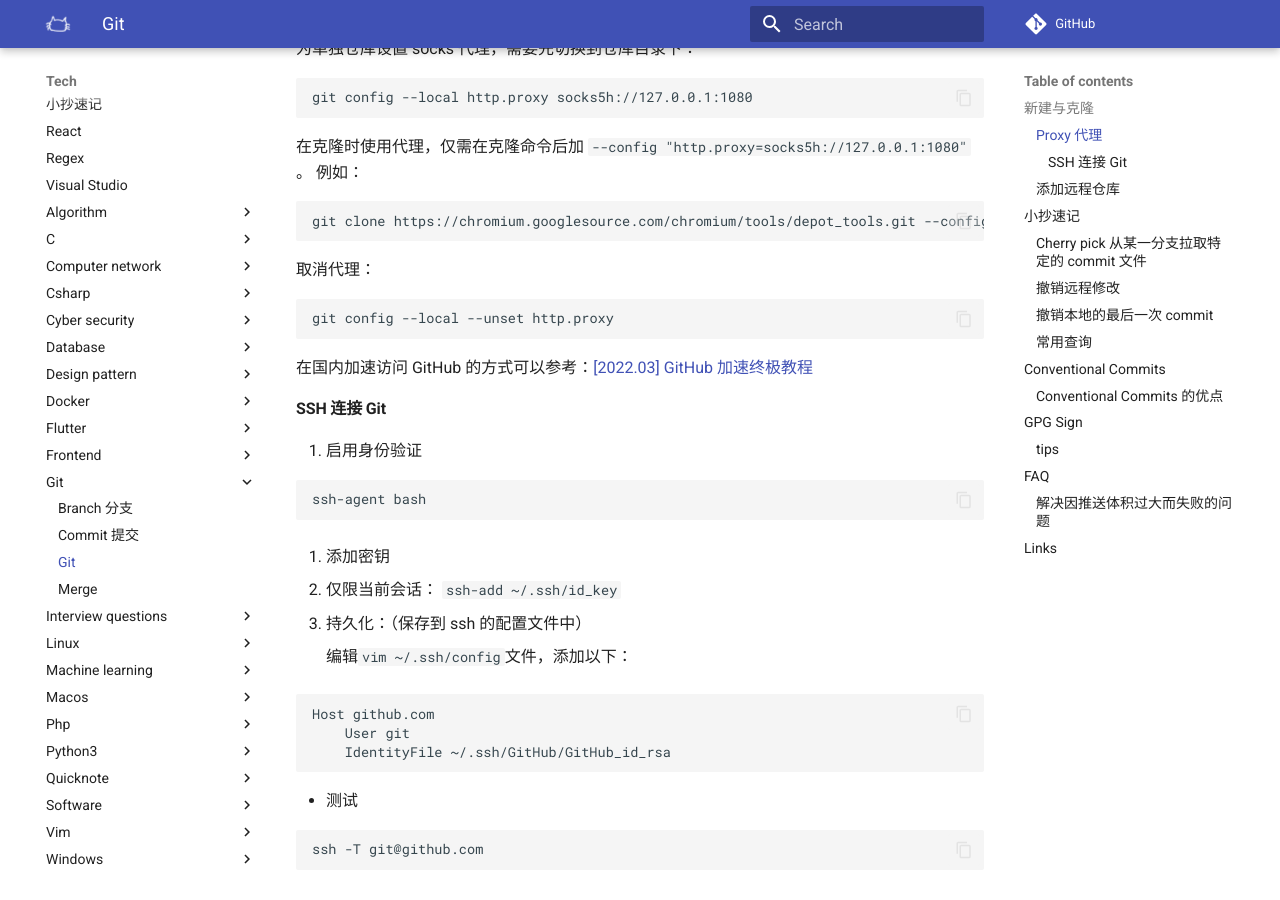
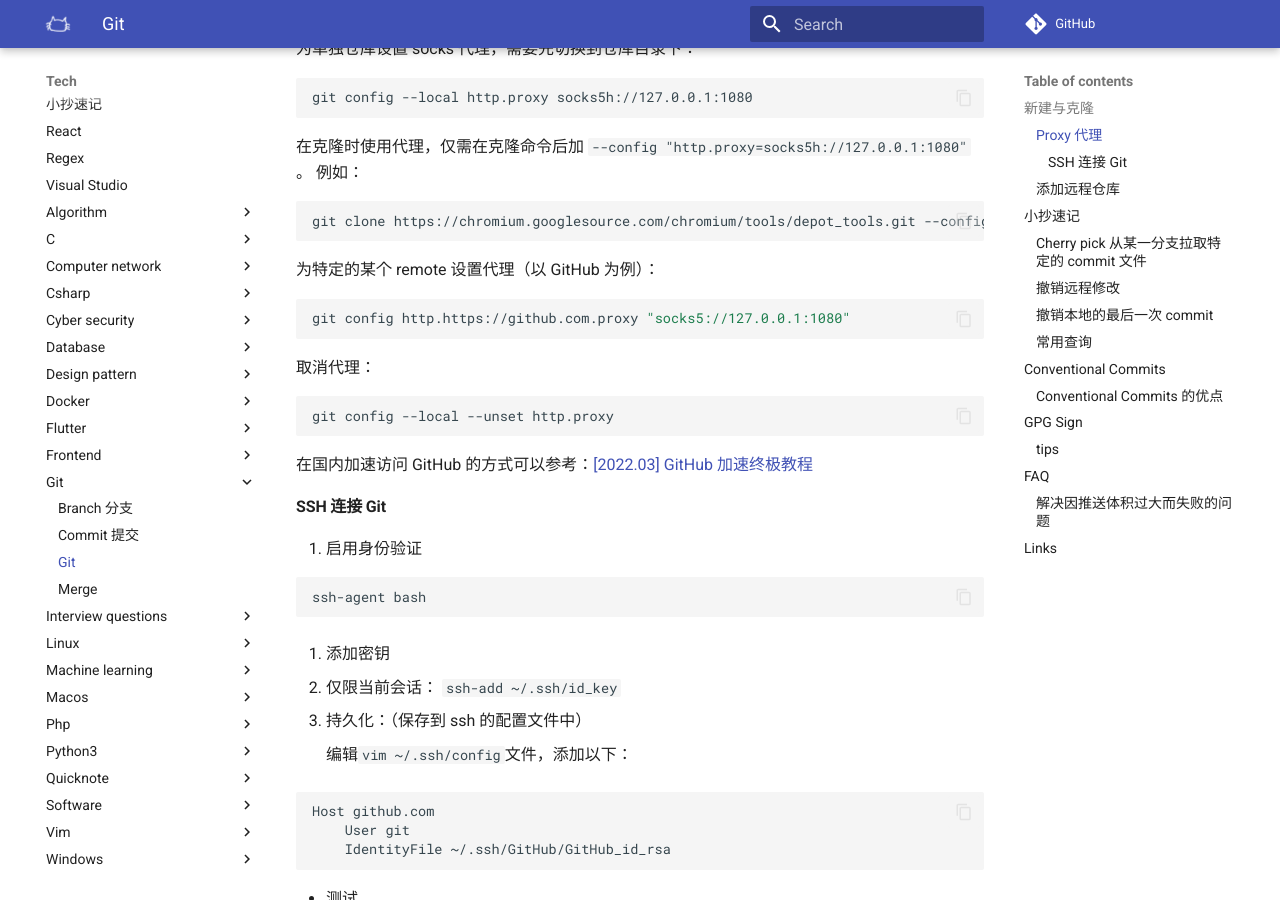
Before and after one commit to luoxufeiyan/wiki.luoxufeiyan.com, an MkDocs documentation site: the page built from docs/tech/git/git.md, in a window 1280 px wide and 900 px high, scrolled down 1365 px. Built offline with MkDocs 1.6.1 and Material for MkDocs 9.7.7, drawn with Linux system fonts in a browser that asks for light colours; comment, search, counter and statistics services are not loaded.

Commit message:
feat: add git

````diff
--- a/docs/tech/git/git.md
+++ b/docs/tech/git/git.md
@@ -48,6 +48,12 @@ git config --local http.proxy socks5h://127.0.0.1:1080
 
 ```shell
 git clone https://chromium.googlesource.com/chromium/tools/depot_tools.git --config "http.proxy=socks5h://127.0.0.1:1080"
+```
+
+为特定的某个 remote 设置代理（以 GitHub 为例）：
+
+```shell
+git config http.https://github.com.proxy "socks5://127.0.0.1:1080"
 ```
 
 取消代理：
````
